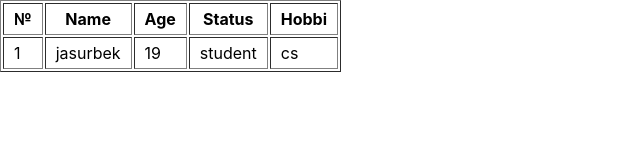
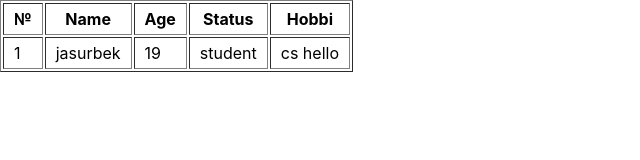
Before and after one commit to Jasurdev1604/react-course, a React (Create React App) app: page /index/1 in a window 1280 px wide. Shown: the top 160 px of the page, without its empty margins (0-640 px from the left). Built offline with nearby package versions, Linux system fonts and the light colour scheme.

Commit message:
react-reouter-dom-6

```diff
--- a/src/lesson21/HomeWork/Param.jsx
+++ b/src/lesson21/HomeWork/Param.jsx
@@ -23,7 +23,7 @@ export const Param = () => {
         <td style={{padding:'5px 10px'}}>{user.name}</td>
         <td style={{padding:'5px 10px'}}>{user.age}</td>
         <td style={{padding:'5px 10px'}}>{user.status}</td>
-        <td style={{padding:'5px 10px'}}>{user.hobbi}</td>
+        <td style={{padding:'5px 10px'}}>{user.hobbi} hello</td>
       </tr>
     </table>
   )
```
